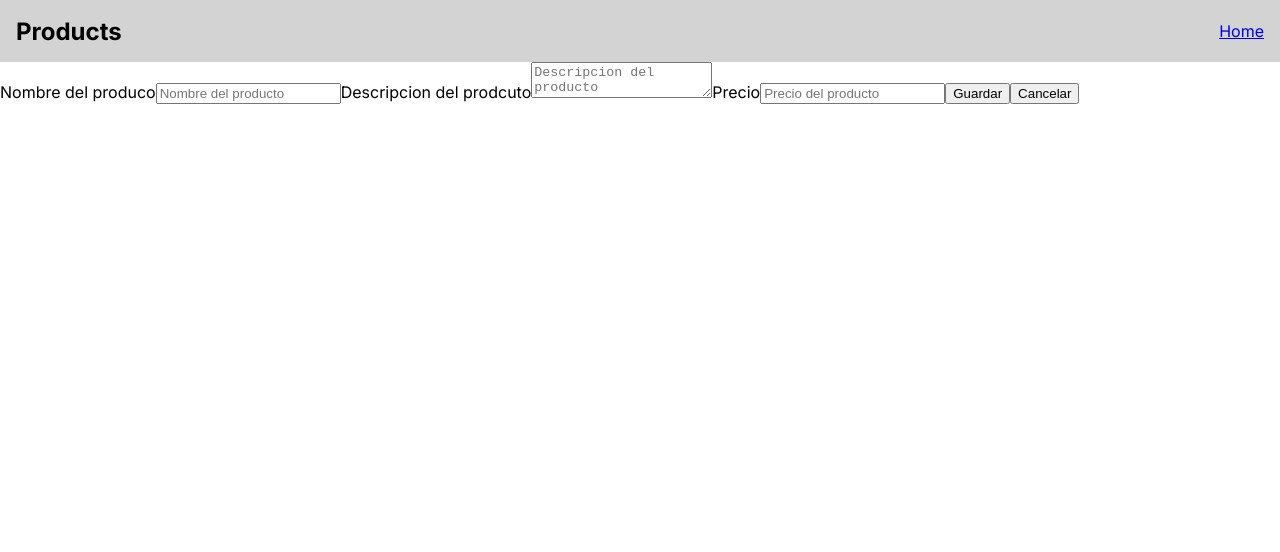
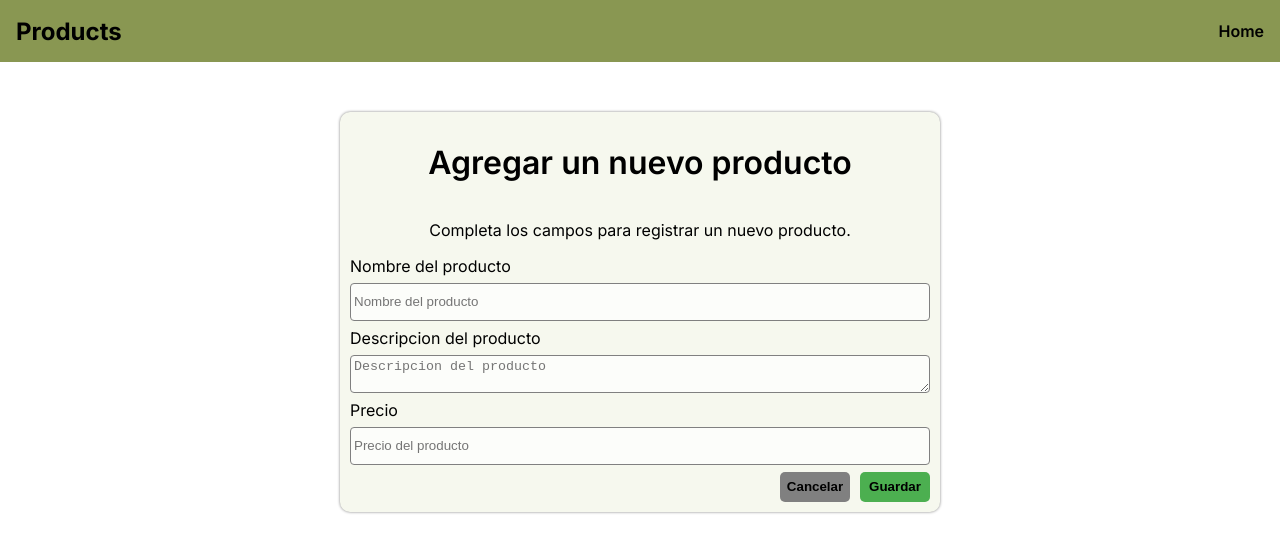
Before and after one commit to daniela03h/crud-product-dos, a Next.js app: page /add-products in a window 1280 px wide. Shown: the top 552 px of the page. Built offline with nearby package versions, Linux system fonts and the light colour scheme.

Commit message:
Creating form styles

```diff
--- a/app/_components/Form/button.tsx
+++ b/app/_components/Form/button.tsx
@@ -1,9 +1,10 @@
 import React from "react";
 import { IButton } from "../../_types/types";
+import { StyleButon } from "./styled";
 
-const Button: React.FC<IButton>=({id, className, onClick, name})=>{
+const Button: React.FC<IButton>=({id, className, onClick, name,color})=>{
     return(
-        <button onClick={onClick} id={id} className={className}>{name}</button>
+        <StyleButon onClick={onClick} id={id} className={className} color={color}>{name}</StyleButon>
     )
 }
 
--- a/app/_components/Form/input.tsx
+++ b/app/_components/Form/input.tsx
@@ -1,9 +1,10 @@
 import React from "react";
 import { IInput } from "../../_types/types";
+import { StyleInput } from "./styled";
 
 const Input:React.FC<IInput> = ({type, placeholder, id, className, name})=>{
     return(
-        <input type={type} name={name} id={id} placeholder={placeholder} className={className}/>
+        <StyleInput type={type} name={name} id={id} placeholder={placeholder} className={className}/>
     )
 }
 
--- /dev/null
+++ b/app/_components/Form/styled.tsx
@@ -0,0 +1,80 @@
+import styled from "styled-components";
+
+export const StyleContent = styled.main`
+display: flex;
+justify-content: center;
+`;
+
+export const Titulo = styled.h1`
+text-align: center;
+font-weight: 600;
+`
+export const Descripcion = styled.p`
+text-align: center;
+`
+
+export const CardForm = styled.div`
+display: flex;
+flex-direction: column;
+border-radius: 10px;
+box-shadow: 0 0 3px  gray;
+margin-top: 50px;
+width: 600px;
+padding: 10px;
+box-sizing: border-box;
+background-color: #f6f8ee;
+
+
+`;
+
+export const Formulario = styled.form`
+display: flex;
+flex-direction: column;
+gap: 7px
+
+`;
+
+export const CardContainerInput = styled.div`
+display: flex;
+flex-direction: column;
+gap: 2px
+`;
+
+export const StyleInput = styled.input`
+border-radius: 4px;
+border: solid 1px gray;
+height: 30px ;
+padding: 3px;
+background:#ffffffbc;
+`;
+export const StyleText = styled.textarea`
+border-radius: 4px;
+border: solid 1px gray;
+height: 30px ;
+padding: 3px;
+background:#ffffffbc;
+
+`;
+
+export const ContenButon = styled.div`
+display: flex;
+justify-content: end;
+gap: 10px;
+
+`;
+
+export const StyleButon = styled.button`
+background-color: ${props =>props.color || "gray"};
+width: 70px;
+height: 30px;
+border: none;
+border-radius: 5px;
+font-weight: 800;
+;
+&:hover{
+cursor: pointer;
+opacity: 0.8;
+color:black;
+
+}
+`
--- a/app/_components/Form/textArea.tsx
+++ b/app/_components/Form/textArea.tsx
@@ -1,9 +1,10 @@
 import React from "react";
 import { ITextArea } from "../../_types/types";
+import { StyleText } from "./styled";
 
 const TextArea: React.FC<ITextArea> =({placeholder, id, name})=>{
     return (
-        <textarea name={name} id={id} placeholder={placeholder}></textarea>
+        <StyleText name={name} id={id} placeholder={placeholder}></StyleText>
     )
 }
 
--- a/app/_components/Header/styled.tsx
+++ b/app/_components/Header/styled.tsx
@@ -2,7 +2,7 @@ import styled from "styled-components"
 
 export const Header = styled.header`
     height: 62px;
-    background-color: lightgray;
+    background-color: #899752;
     display: flex;
     align-items: center;
     padding: 0 16px;
@@ -13,3 +13,7 @@ export const Title = styled.h1`
     font-size: 24px;
     font-weight: bold;
 `
+export const Links = styled.link `
+font-size: 24px;
+font-weight: bold;
+`
--- a/app/_components/Table/styled.tsx
+++ b/app/_components/Table/styled.tsx
@@ -5,7 +5,7 @@ export const TableWrapper = styled.div`
     margin: 20px;
     padding: 20px;
     border-radius: 8px;
-    background-color: #f9f9f9;
+    background-color: #f6f8ee;
     box-shadow: 0 2px 4px rgba(0, 0, 0, 0.1);
 `;
 
@@ -15,8 +15,8 @@ export const StyledTable = styled.table`
 `;
 
 export const TableHeader = styled.th`
-    background-color: #4CAF50;
-    color: white;
+    background-color: #95aa61;
+    color: #000000;
     padding: 12px;
     text-align: left;
     border-bottom: 2px solid #ddd;
--- a/app/_types/types.ts
+++ b/app/_types/types.ts
@@ -23,6 +23,7 @@ export interface IButton {
     id?: string;
     className?: string;
     name?: string;
+    color?:string;
 }
 
 export interface ITextArea{
--- a/app/add-products/page.tsx
+++ b/app/add-products/page.tsx
@@ -1,23 +1,30 @@
+'use client'
 import Link from "next/link";
 import Input from "../_components/Form/input";
 import Label from "../_components/Form/label";
 import TextArea from "../_components/Form/textArea";
 import HeaderComponent from "../_components/Header/header";
 import Button from "../_components/Form/button"
+import { CardForm, ContenButon, Descripcion, Formulario, StyleContent, Titulo } from "../_components/Form/styled";
+
 
 export default function FormView() {
   return (
     <>
     <HeaderComponent><Link href="/"> Home</Link></HeaderComponent>
-    <main>
-      <form action="">
-        <Label name={"Nombre del produco"} />
+    <StyleContent>
+      <CardForm>
+      <Titulo>Agregar un nuevo producto</Titulo>
+      <Descripcion>Completa los campos para registrar un nuevo producto.</Descripcion>
+
+        <Formulario action="">
+          <Label name={"Nombre del producto"} />
           <Input
             type={"text"}
             placeholder={"Nombre del producto"}
             id={"name_Input"}
           />
-        <Label name={"Descripcion del prodcuto"} />
+          <Label name={"Descripcion del producto"} />
         <TextArea placeholder={"Descripcion del producto"} id={"description_textArea"} />
           <Label name={"Precio"} />
           <Input
@@ -25,10 +32,13 @@ export default function FormView() {
             placeholder={"Precio del producto"}
             id={"price_Input"}
           />
-        <Button id={"btn_save"} name={"Guardar"}/>
-        <Button id={"btn_cancel"} name={"Cancelar"}/>
-      </form>
-    </main>
+          <ContenButon>
+            <Button id={"btn_cancel"} name={"Cancelar"}  color={"gray"}/>
+            <Button id={"btn_save"} name={"Guardar"} color={"#4CAF50"}/>
+          </ContenButon>
+        </Formulario>
+      </CardForm>
+    </StyleContent>
     </>
   );
 }
--- a/app/globals.css
+++ b/app/globals.css
@@ -3,3 +3,13 @@ body {
     padding: 0;
     box-sizing: border-box;
 }
+
+a {
+    text-decoration: none;
+    color: black;
+    font-weight: 600;
+}
+
+a:hover{
+    border-bottom: 1px solid rgb(0, 0, 0);
+}
```
Lines whose indentation alone changed are shown as unchanged.
